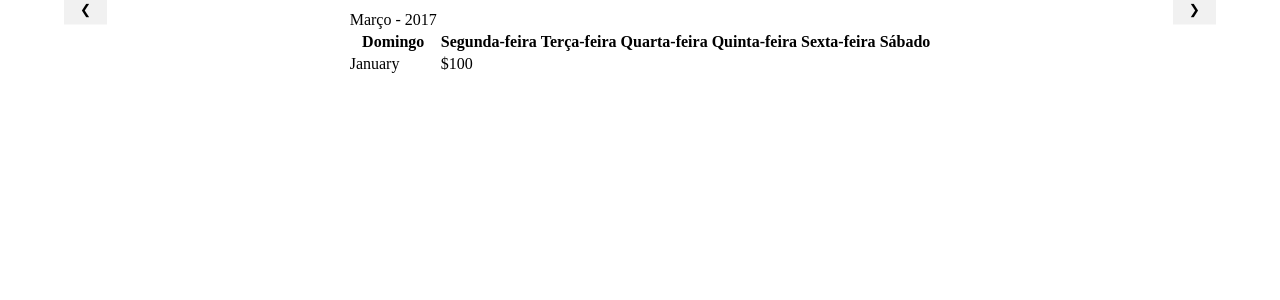
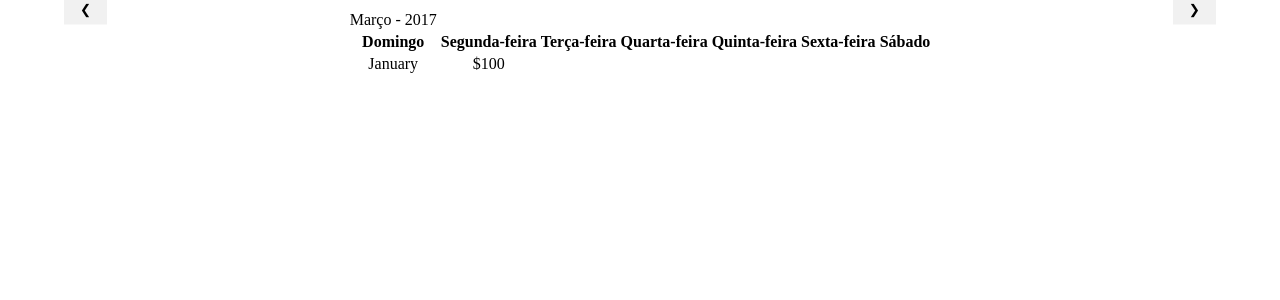
Before and after one commit to TreinoeDieta/Website, a Jekyll site: the page calendario/index.html, which Jekyll copies as it is, in a window 1280 px wide. Shown: the top 300 px of the page. Built offline with Jekyll 4.4.1, drawn with Linux system fonts in a browser that asks for light colours.

Commit message:
Update index.html

```diff
--- a/calendario/index.html
+++ b/calendario/index.html
@@ -8,6 +8,9 @@
 .w3-button{-webkit-touch-callout:none;-webkit-user-select:none;-khtml-user-select:none;-moz-user-select:none;-ms-user-select:none;user-select:none}
 .w3-display-left{position:absolute;top:1%;left:5%;transform:translate(0%,-50%);-ms-transform:translate(-0%,-50%)}
 .w3-display-right{position:absolute;top:1%;right:5%;transform:translate(0%,-50%);-ms-transform:translate(0%,-50%)}
+table, th, td {
+    text-align: center;
+}
 </style>
 </head>
 <body>
```
